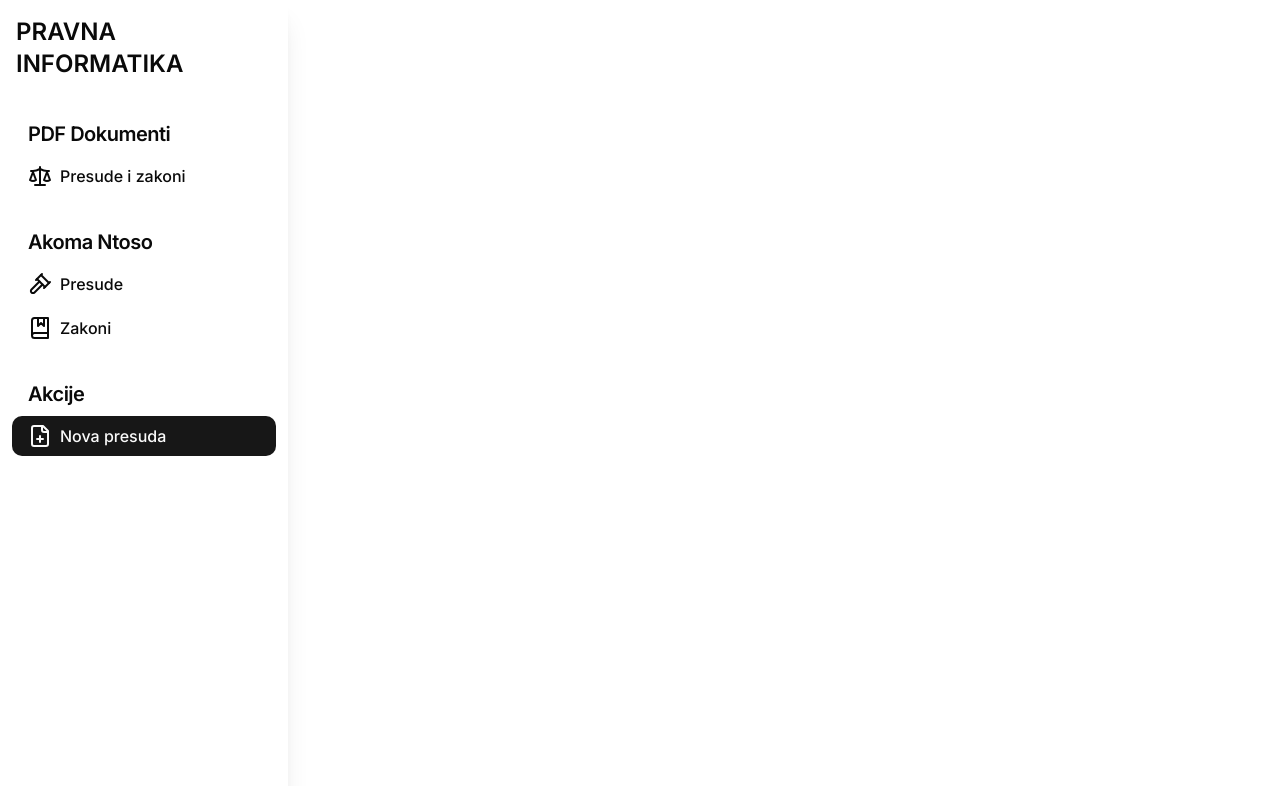
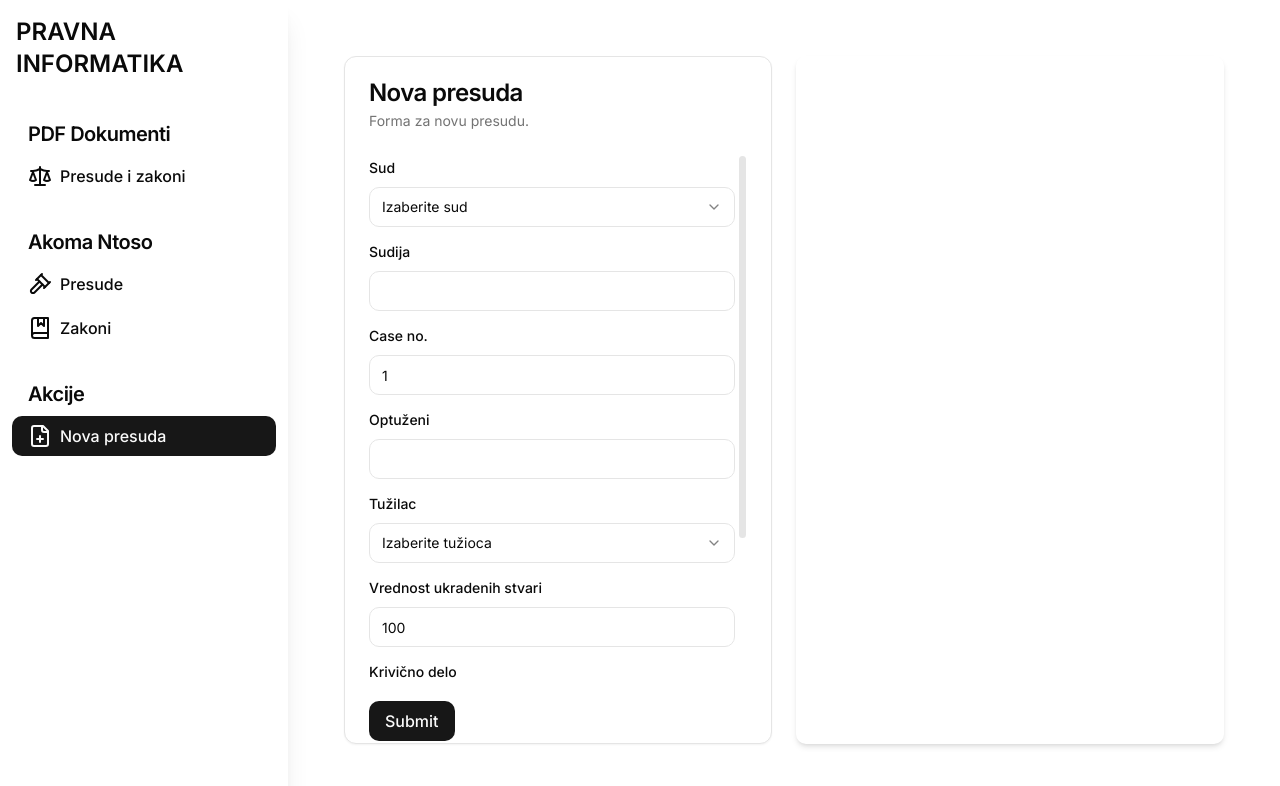
Before and after one commit to anaandjelic/pravna-informatika-projekat, a Next.js app in the folder frontend/: page /nova_presuda in a window 1280 px wide. Shown: the top 786 px of the page. Built offline with nearby package versions, Linux system fonts and the light colour scheme.

Commit message:
Add form inputs for case based reasoning

```diff
--- a/frontend/app/nova_presuda/page.tsx
+++ b/frontend/app/nova_presuda/page.tsx
@@ -1,3 +1,260 @@
+"use client";
+
+import { zodResolver } from "@hookform/resolvers/zod";
+import { useForm } from "react-hook-form";
+import { z } from "zod";
+
+import { Button } from "@/components/ui/button";
+import { Card, CardContent, CardDescription, CardHeader, CardTitle } from "@/components/ui/card";
+import { Form, FormControl, FormField, FormItem, FormLabel, FormMessage } from "@/components/ui/form";
+import { Input } from "@/components/ui/input";
+import { Select, SelectContent, SelectItem, SelectTrigger, SelectValue } from "@/components/ui/select";
+import { ScrollArea } from "@/components/ui/scroll-area";
+
+const formSchema = z.object({
+  sud: z.string({
+    required_error: "Izaberite jedan od sudova.",
+  }),
+  sudija: z.string().min(5).max(100),
+  brojPresude: z.number().int().positive(),
+  optuzeni: z.string().min(5).max(100),
+  tuzilac: z.string({
+    required_error: "Izaberite jedan tip tužioca.",
+  }),
+  vrednostUkradenihStvari: z.number().int().positive(),
+  krivicnoDelo: z.string().min(2).max(100),
+  clanoviKrivicnihDela: z.string().min(2).max(100),
+  clanoviOptuzbe: z.string().min(2).max(100),
+});
+
 export default function NovaPresuda() {
-  return;
+  const sudovi = [
+    "Vrhovni Sud CG",
+    "Apelacioni Sud CG",
+    "Upravni Sud CG",
+    "Privredni Sud Crne Gore",
+    "Viši Sud u Podgorici",
+    "Viši Sud u Bijelom Polju",
+    "Privredni Sud Bijelo Polje",
+    "Osnovni Sud u Baru",
+    "Osnovni Sud u Beranama",
+    "Osnovni Sud u Bijelom Polju",
+    "Osnovni Sud u Cetinju",
+    "Osnovni Sud u Danilovgradu",
+    "Osnovni Sud u Herceg Novom",
+    "Osnovni Sud u Kolašinu",
+    "Osnovni Sud u Kotoru",
+    "Osnovni Sud u Nikšiću",
+    "Osnovni Sud u Plavu",
+    "Osnovni Sud u Pljevljima",
+    "Osnovni Sud u Podgorici",
+    "Osnovni Sud u Rožajama",
+    "Osnovni Sud u Ulcinju",
+    "Osnovni Sud u Žabljaku",
+    "Viši Sud za prekršaje Crne Gore",
+    "Sud za prekršaje u Bijelom Polju",
+    "Sud za prekršaje u Budvi",
+    "Sud za prekršaje u Podgorici",
+  ];
+
+  const form = useForm<z.infer<typeof formSchema>>({
+    resolver: zodResolver(formSchema),
+    defaultValues: {
+      sudija: "",
+      brojPresude: 1,
+      optuzeni: "",
+      vrednostUkradenihStvari: 100,
+      krivicnoDelo: "",
+      clanoviKrivicnihDela: "",
+      clanoviOptuzbe: "",
+    },
+  });
+
+  function onSubmit(values: z.infer<typeof formSchema>) {
+    // Do something with the form values.
+    // ✅ This will be type-safe and validated.
+    console.log(values);
+  }
+
+  return (
+    <div className="flex h-full flex-row overflow-hidden space-x-6 p-2">
+      <Card className="w-1/2 h-full">
+        <CardHeader>
+          <CardTitle>Nova presuda</CardTitle>
+          <CardDescription>Forma za novu presudu.</CardDescription>
+        </CardHeader>
+        <CardContent className="h-[90%]">
+          <Form {...form}>
+            <ScrollArea
+              className="h-[90%]"
+              type="always"
+            >
+              <form
+                onSubmit={form.handleSubmit(onSubmit)}
+                className="pr-3 space-y-3"
+              >
+                <FormField
+                  control={form.control}
+                  name="sud"
+                  render={({ field }) => (
+                    <FormItem>
+                      <FormLabel>Sud</FormLabel>
+                      <Select
+                        onValueChange={field.onChange}
+                        defaultValue={field.value}
+                      >
+                        <FormControl>
+                          <SelectTrigger>
+                            <SelectValue placeholder="Izaberite sud" />
+                          </SelectTrigger>
+                        </FormControl>
+                        <SelectContent>
+                          {sudovi.map((sud, index) => (
+                            <SelectItem
+                              key={index}
+                              value={sud}
+                            >
+                              {sud}
+                            </SelectItem>
+                          ))}
+                        </SelectContent>
+                      </Select>
+                      <FormMessage />
+                    </FormItem>
+                  )}
+                />
+                <FormField
+                  control={form.control}
+                  name="sudija"
+                  render={({ field }) => (
+                    <FormItem>
+                      <FormLabel>Sudija</FormLabel>
+                      <FormControl>
+                        <Input {...field} />
+                      </FormControl>
+                      <FormMessage />
+                    </FormItem>
+                  )}
+                />
+                <FormField
+                  control={form.control}
+                  name="brojPresude"
+                  render={({ field }) => (
+                    <FormItem>
+                      <FormLabel>Case no.</FormLabel>
+                      <FormControl>
+                        <Input
+                          onChange={(e) => form.setValue("brojPresude", parseInt(e.target.value))}
+                          defaultValue={field.value}
+                          type="number"
+                        />
+                      </FormControl>
+                      <FormMessage />
+                    </FormItem>
+                  )}
+                />
+                <FormField
+                  control={form.control}
+                  name="optuzeni"
+                  render={({ field }) => (
+                    <FormItem>
+                      <FormLabel>Optuženi</FormLabel>
+                      <FormControl>
+                        <Input {...field} />
+                      </FormControl>
+                      <FormMessage />
+                    </FormItem>
+                  )}
+                />
+                <FormField
+                  control={form.control}
+                  name="tuzilac"
+                  render={({ field }) => (
+                    <FormItem>
+                      <FormLabel>Tužilac</FormLabel>
+                      <Select
+                        onValueChange={field.onChange}
+                        defaultValue={field.value}
+                      >
+                        <FormControl>
+                          <SelectTrigger>
+                            <SelectValue placeholder="Izaberite tužioca" />
+                          </SelectTrigger>
+                        </FormControl>
+                        <SelectContent>
+                          <SelectItem value="osnovni">Osnovni</SelectItem>
+                          <SelectItem value="visi">Viši</SelectItem>
+                        </SelectContent>
+                      </Select>
+                      <FormMessage />
+                    </FormItem>
+                  )}
+                />
+                <FormField
+                  control={form.control}
+                  name="vrednostUkradenihStvari"
+                  render={({ field }) => (
+                    <FormItem>
+                      <FormLabel>Vrednost ukradenih stvari</FormLabel>
+                      <FormControl>
+                        <Input
+                          onChange={(e) => form.setValue("brojPresude", parseInt(e.target.value))}
+                          defaultValue={field.value}
+                          type="number"
+                        />
+                      </FormControl>
+                      <FormMessage />
+                    </FormItem>
+                  )}
+                />
+                <FormField
+                  name="krivicnoDelo"
+                  render={({ field }) => (
+                    <FormItem>
+                      <FormLabel>Krivično delo</FormLabel>
+                      <FormControl>
+                        <Input {...field} />
+                      </FormControl>
+                      <FormMessage />
+                    </FormItem>
+                  )}
+                />
+                <FormField
+                  name="clanoviKrivicnihDela"
+                  render={({ field }) => (
+                    <FormItem>
+                      <FormLabel>Članovi krivičnih dela</FormLabel>
+                      <FormControl>
+                        <Input {...field} />
+                      </FormControl>
+                      <FormMessage />
+                    </FormItem>
+                  )}
+                />
+                <FormField
+                  name="clanoviOptuzbe"
+                  render={({ field }) => (
+                    <FormItem>
+                      <FormLabel>Članovi optužbe</FormLabel>
+                      <FormControl>
+                        <Input {...field} />
+                      </FormControl>
+                      <FormMessage />
+                    </FormItem>
+                  )}
+                />
+              </form>
+            </ScrollArea>
+            <Button
+              className="mt-3"
+              type="submit"
+            >
+              Submit
+            </Button>
+          </Form>
+        </CardContent>
+      </Card>
+      <div className="rounded-md shadow-md w-1/2 h-full"></div>
+    </div>
+  );
 }
--- a/frontend/app/ui/list_item.tsx
+++ b/frontend/app/ui/list_item.tsx
@@ -13,7 +13,7 @@ export function ListItem({ text, isSelected, Icon, onClick }: ListItemProps) {
     <Button
       variant={isSelected ? "default" : "outline"}
       size="lg"
-      className=" w-full justify-start py-8 mb-1"
+      className="w-full justify-start py-8 mb-1"
       onClick={onClick}
     >
       <Icon className="mr-2" />
```
